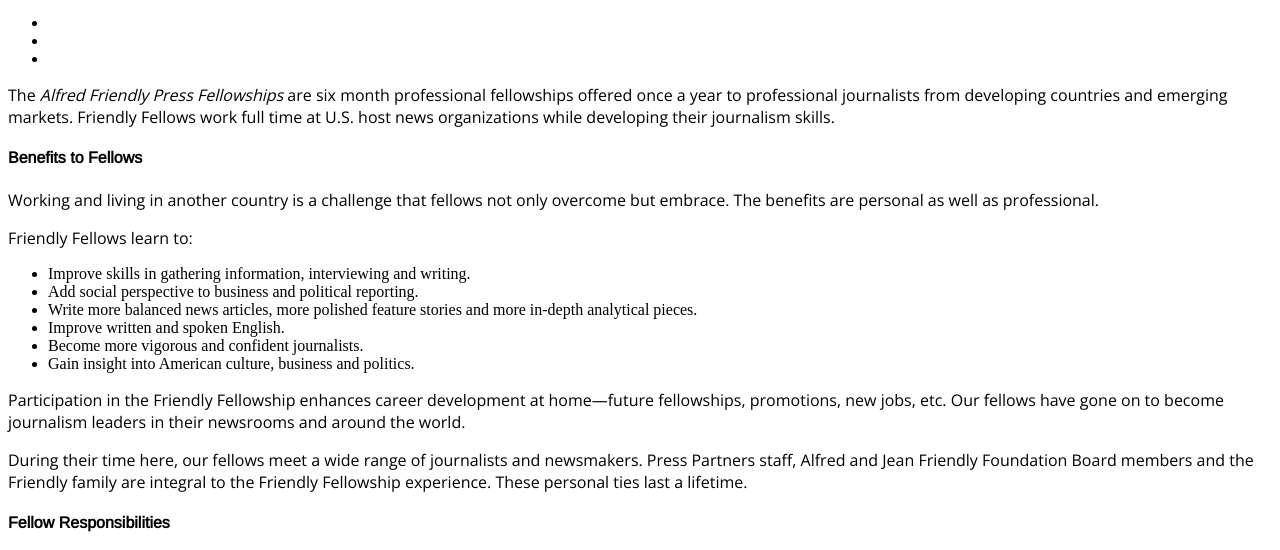
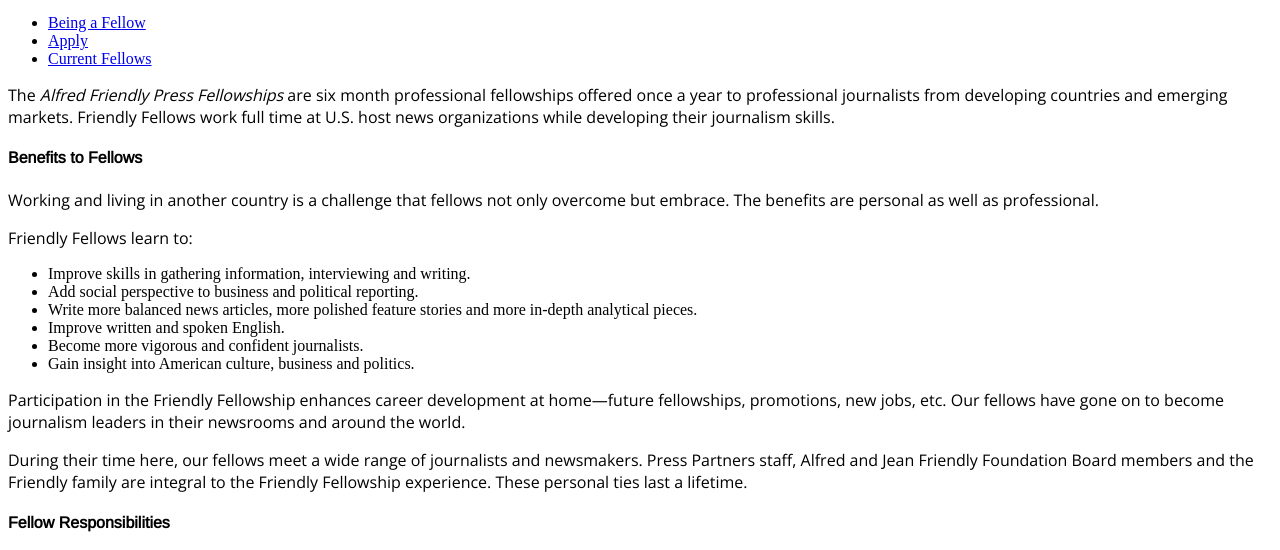
Before and after one commit to J4502-SS19/afpgroup, a plain HTML site: page beingafellowpage.html in a window 1280 px wide. Shown: the part 226-776 px from the top of the page. Drawn offline with nearby package versions, Linux system fonts and the light colour scheme.

Commit message:
I'm dumb, I didn't give them names

```diff
--- a/beingafellowpage.html
+++ b/beingafellowpage.html
@@ -25,9 +25,9 @@
     <!-- end header div -->
 
 		<ul class="pages">
-			<li class="item-1"><a href="Being a Fellow"></a></li>
-			<li class="item-2"><a href="Apply"></a></li>
-			<li class="item-3"><a href="Current Fellows"></a></li>
+			<li class="item-1"><a href="#">Being a Fellow</a></li>
+			<li class="item-2"><a href="#">Apply</a></li>
+			<li class="item-3"><a href="#">Current Fellows</a></li>
 		</ul>
 
 		<p>The <bold><em>Alfred Friendly Press Fellowships</em></bold> are six month professional fellowships offered once a year to professional journalists from developing countries and emerging markets. Friendly Fellows work full time at U.S. host news organizations while developing their journalism skills.</p>
```
